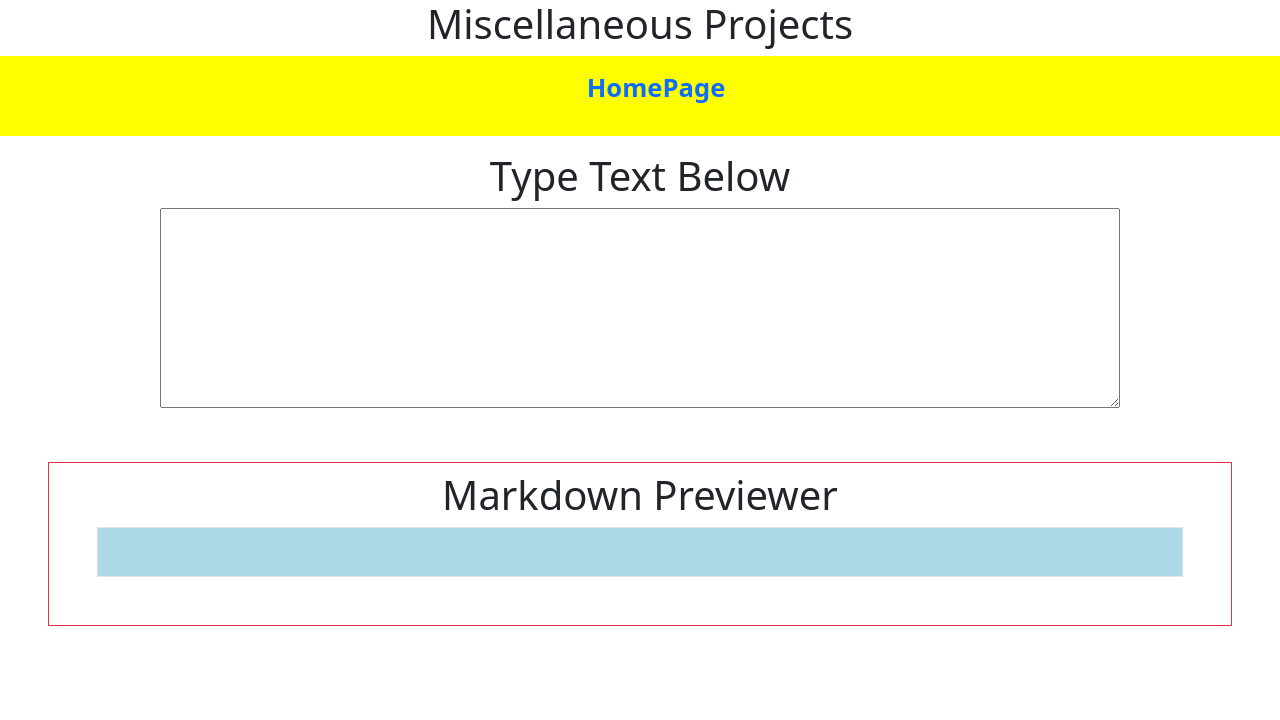
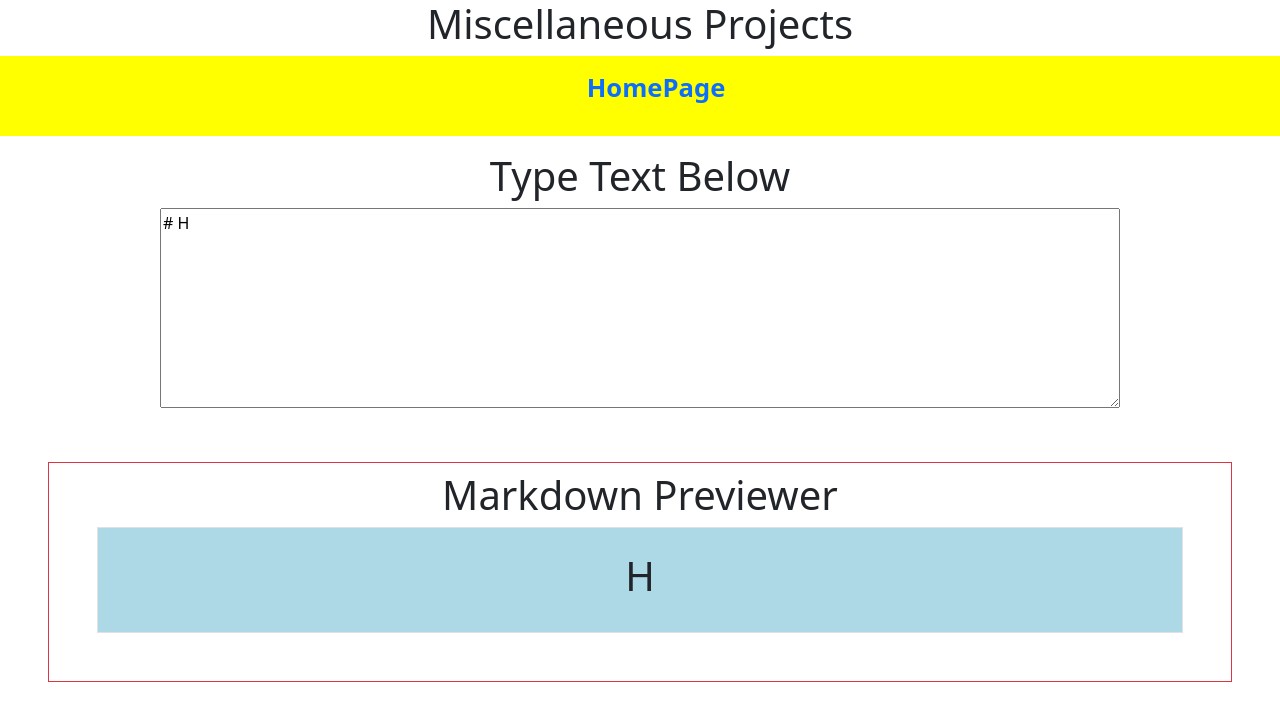
Before and after one commit to StudentCZ/MiscProjects, a React (Create React App) app: page /markdown in a window 1280 px wide. Shown: the top 720 px of the page. Built offline with nearby package versions, Linux system fonts and the light colour scheme.

Commit message:
added a value to text area

```diff
--- a/src/Markdown_Previewer/Markdown.js
+++ b/src/Markdown_Previewer/Markdown.js
@@ -3,7 +3,7 @@ import Home from '../Home';
 import { marked } from 'marked';
 
 const Markdown = () => {
-  const [text, setText] = useState('');
+  const [text, setText] = useState('# H');
 
   return (
     <div className='text-center'>
@@ -13,6 +13,7 @@ const Markdown = () => {
         className='w-75'
         style={{ height: 200 }}
         id='editor'
+        value={text}
         onChange={(event) => {
           setText(event.target.value);
         }}
@@ -22,6 +23,7 @@ const Markdown = () => {
         <h1>Markdown Previewer</h1>
         <div class='text-center'>
           <div
+            id='preview'
             class='border p-4'
             style={{ backgroundColor: 'lightblue' }}
             dangerouslySetInnerHTML={{ __html: marked(text) }}
```
